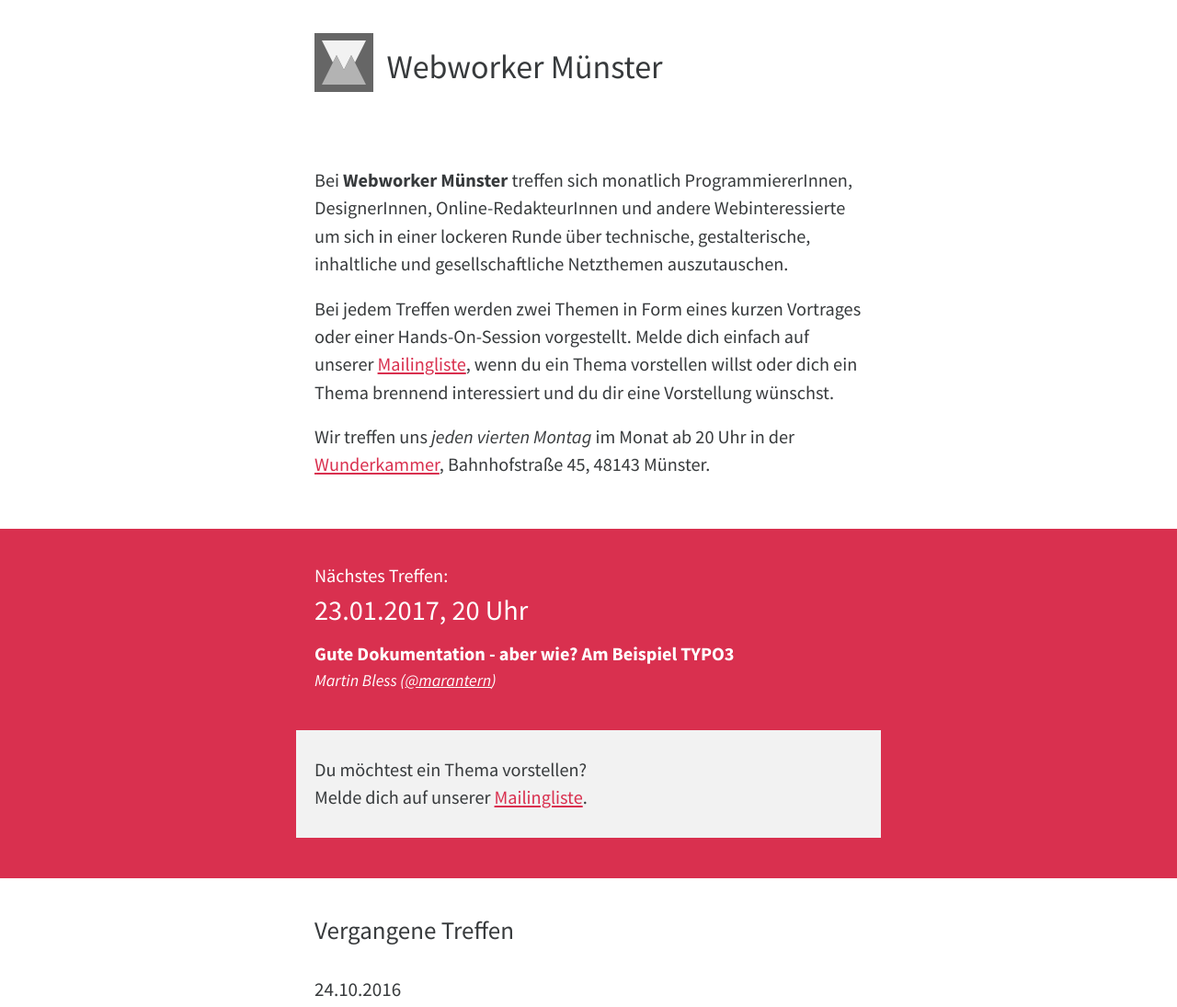
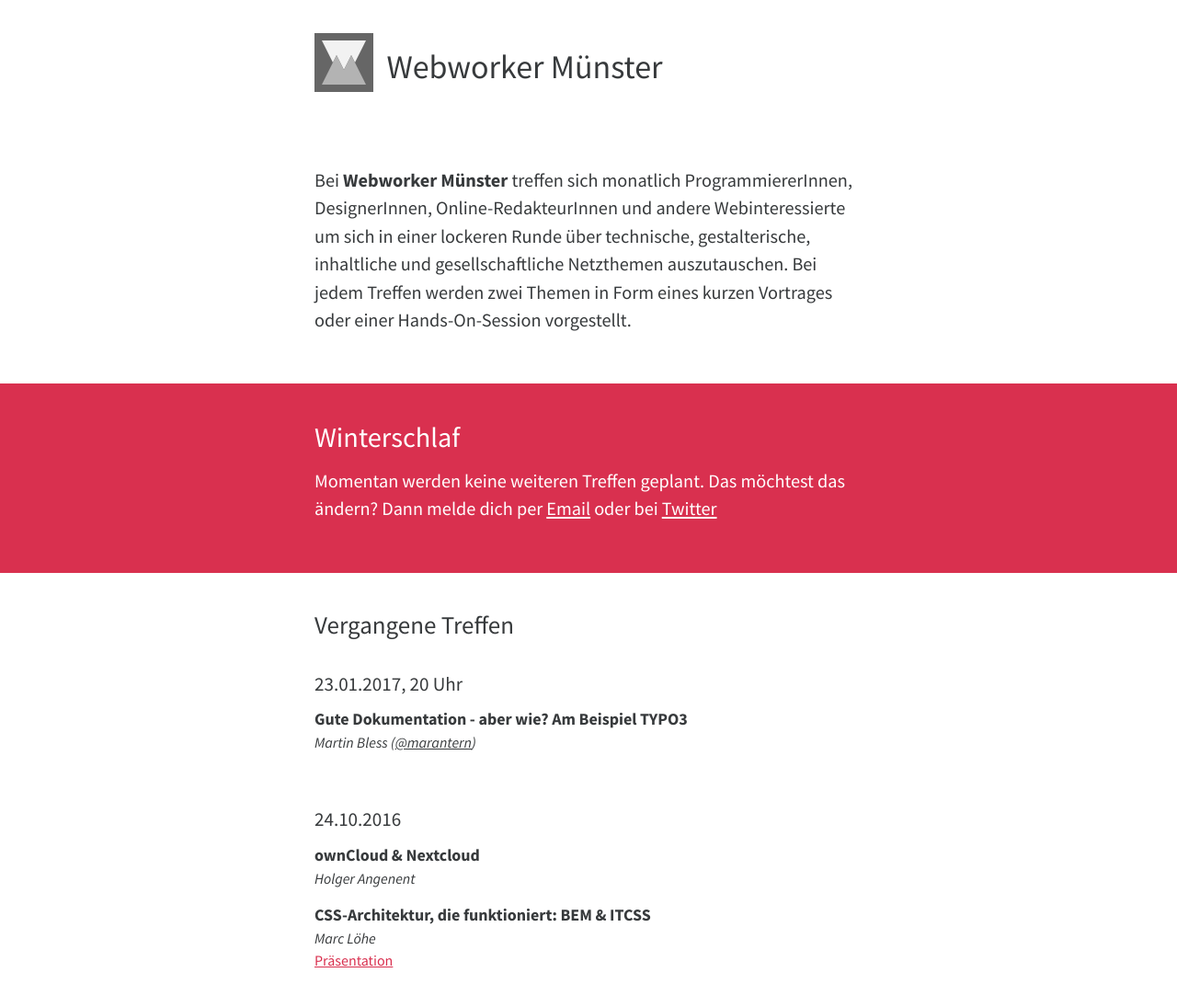
Before and after one commit to WWMuenster/wwmuenster.github.io, a website: page index.html in a window 1280 px wide. Shown: the top 1095 px of the page at 92% size. Drawn offline with Linux system fonts and the light colour scheme.

Commit message:
Put website into hibernation

```diff
--- a/css/wwms.css
+++ b/css/wwms.css
@@ -560,6 +560,10 @@ a:active {
     color: inherit;
 }
 
+.upcoming a {
+    color: #fff;
+}
+
 .upcoming-call {
     margin: 2em -1em .4em;
     padding: 1.4em 1em;
--- a/index.html
+++ b/index.html
@@ -21,28 +21,15 @@
 <div class="wrapper">
     <div class="wrapper-content">
         <section class="intro">
-            <p>Bei <strong>Webworker Münster</strong> treffen sich monatlich ProgrammiererInnen, DesignerInnen,
-                Online-RedakteurInnen und andere Webinteressierte um sich in einer lockeren Runde über technische,
-                gestalterische, inhaltliche und gesellschaftliche Netzthemen auszutauschen.</p>
-            <p>Bei jedem Treffen werden zwei Themen in Form eines kurzen Vortrages oder einer Hands-On-Session
-                vorgestellt. Melde dich einfach auf unserer <a href="#mailingliste">Mailingliste</a>, wenn du ein Thema
-                vorstellen willst oder dich ein Thema brennend interessiert und du dir eine Vorstellung wünschst.</p>
-            <p>Wir treffen uns <em>jeden vierten Montag</em> im Monat ab 20 Uhr in der <a href="http://wunderkammer.ms/"
-                                                                                          target="_blank">Wunderkammer</a>,
-                Bahnhofstraße 45, 48143 Münster.</p>
+            <p>Bei <strong>Webworker Münster</strong> treffen sich monatlich ProgrammiererInnen, DesignerInnen, Online-RedakteurInnen und andere Webinteressierte um sich in einer lockeren Runde über technische, gestalterische, inhaltliche und gesellschaftliche Netzthemen auszutauschen. Bei jedem Treffen werden zwei Themen in Form eines kurzen Vortrages oder einer Hands-On-Session vorgestellt.</p>
         </section>
     </div>
 </div>
 <div class="wrapper wrapper--red">
     <div class="wrapper-content">
         <section class="upcoming">
-            <span class="upcoming-label">Nächstes Treffen:</span>
-            <h2 class="upcoming-date">23.01.2017, 20 Uhr</h2>
-            <article class="talk">
-                <h4 class="talk-title">Gute Dokumentation - aber wie? Am Beispiel TYPO3</h4>
-                <span class="talk-author">Martin Bless (<a href="https://twitter.com/marantern" target="_blank">@marantern</a>)</span>
-            </article>
-            <div class="upcoming-call">Du möchtest ein Thema vorstellen?<br>Melde dich auf unserer <a href="#mailingliste">Mailingliste</a>.
+            <h2 class="upcoming-date">Winterschlaf</h2>
+            <p>Momentan werden keine weiteren Treffen geplant. Das möchtest das ändern? Dann melde dich per <a href="mailto:info@webworker-muenster.de">Email</a> oder bei <a href="https://twitter.com/wwmuenster" target="_blank">Twitter</a></p>
             </div>
         </section>
     </div>
@@ -52,6 +39,15 @@
         <section id="past-events" class="pastEvents">
             <h2>Vergangene Treffen</h2>
             <ul class="pastEvents-list">
+                <li id="event9" class="pastEvent">
+                    <h3 class="pastEvent-date">23.01.2017, 20 Uhr</h3>
+                    <ul class="pastEvent-talks">
+                        <li class="talk">
+                            <h4 class="talk-title">Gute Dokumentation - aber wie? Am Beispiel TYPO3</h4>
+                            <span class="talk-author">Martin Bless (<a href="https://twitter.com/marantern" target="_blank">@marantern</a>)</span>
+                        </li>
+                    </ul>
+                </li>
                 <li id="event8" class="pastEvent">
                     <h3 class="pastEvent-date">24.10.2016</h3>
                     <ul class="pastEvent-talks">
@@ -181,40 +177,12 @@
         </section>
     </div>
 </div>
-
-<div class="wrapper">
-    <div class="wrapper-content">
-        <section id="mailingliste" class="mailinglist">
-            <h2>Mailingliste</h2>
-            <p>Es gibt eine Mailingliste für die Vernetzung aller Teilnehmer. Hier können Themenvorschläge und -wünsche
-                eingereicht und besprochen, aber natürlich auch Fragen gestellt und Themen diskutiert werden.</p>
-            <p>Um die Mailingliste zu abonnieren, sende einfach eine leere Mail an <a
-                    href="mailto:wwms-subscribe@webworker-muenster.de">wwms-subscribe@webworker-muenster.de</a>.
-                Anschließend kann eine Nachricht an alle Teilnehmer der Mailingliste per Mail an <a
-                        href="mailto:wwms@webworker-muenster.de">wwms@webworker-muenster.de</a> gesendet werden. Zum
-                abmelden genügt eine leere Mail an <a href="mailto:wwms-unsubscribe@webworker-muenster.de">wwms-unsubscribe@webworker-muenster.de</a>.
-            </p>
-        </section>
-    </div>
-</div>
 <div class="wrapper wrapper--grey">
     <div class="wrapper-content">
         <section class="contact">
             <h2>Kontakt &amp; Impressum</h2>
-            <p>E-Mail: <a href="mailto:info@webworker-muenster.de">info@webworker-muenster.de</a><br>Twitter: <a
-                    href="https://twitter.com/wwmuenster" target="_blank">@WWMuenster</a></p>
-            <h4>Anbieterinfo nach §5 Absatz 1 Telemediengesetz:</h4>
-            <p>Ludger Müller<br>Bahnhofstr. 45<br>48143 Münster<br>Tel: 0251 / 70366951<br>E-Mail: <a
-                    href="mailto:lum@wunderkammer.ms">lum@wunderkammer.ms</a></p>
-        </section>
-    </div>
-</div>
-<div class="wrapper wrapper--grey">
-    <div class="wrapper-content">
-        <section class="acknowledgment">
-            <h2>Dank</h2>
-            <p>Vielen Dank an die <a href="http://wunderkammer.ms/" target="_blank">Wunderkammer</a> für die
-                Bereitstellung der Räume und der technischen Ausstattung.</p>
+            <p>E-Mail: <a href="mailto:info@webworker-muenster.de">info@webworker-muenster.de</a><br>Twitter: <a href="https://twitter.com/wwmuenster" target="_blank">@WWMuenster</a></p>
+            <p>Ludger Müller<br>Bahnhofstr. 45<br>48143 Münster<br>Tel: 0251 / 70366951<br>E-Mail: <a href="mailto:lum@wunderkammer.ms">lum@wunderkammer.ms</a></p>
         </section>
     </div>
 </div>
```
